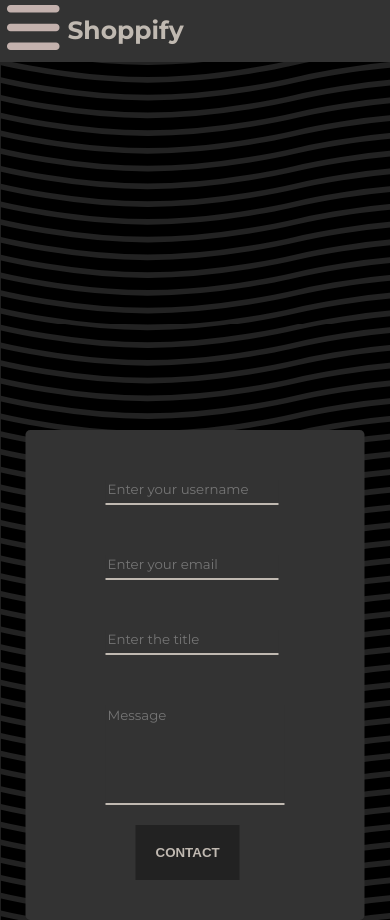
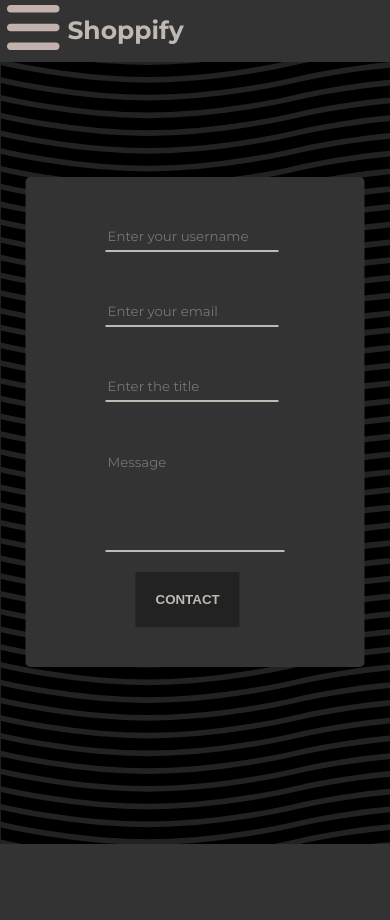
Before and after one commit to Anchiee/shoppify, a PHP site: page /view/php/contact.php in a window 390 px wide. After the commit the page ends 844 px from the top, so only its background shows below. Run offline with PHP 8.4, Linux system fonts and the light colour scheme; some libraries are stand-ins or nearby versions.

Commit message:
Small changes on contact.css

```diff
--- a/view/style/contact.css
+++ b/view/style/contact.css
@@ -137,7 +137,7 @@
   .contact-body
   {
     position:absolute;
-    top:80%;
+    top:50%;
   }
 }
 
```
